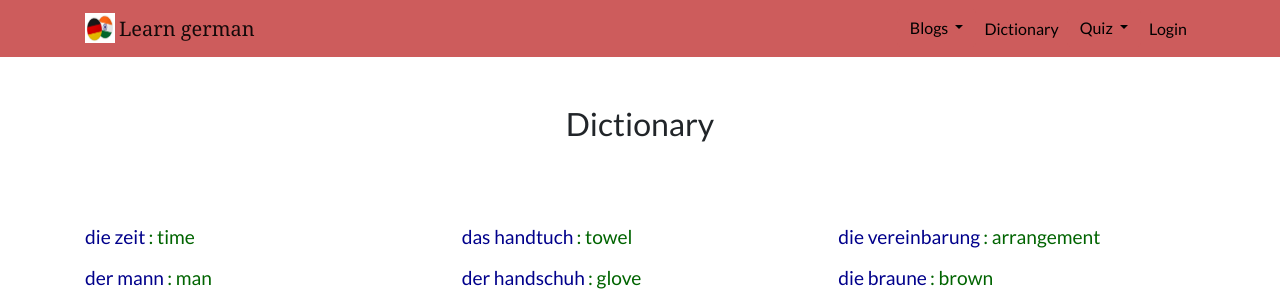
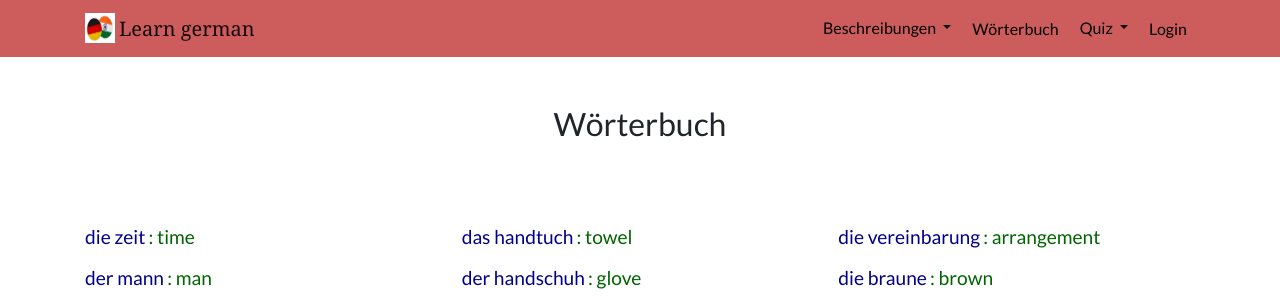
Before and after one commit to ranjithrajasimha/django3-german, a Django app: page /dictionary/ in a window 1280 px wide. Shown: the top 300 px of the page. Run offline with Django 3.2, Linux system fonts and the light colour scheme; parts of the project's set-up code (start-up, migrations or seed data) failed here and were passed over; some libraries are stand-ins or nearby versions.

Commit message:
update some german names

```diff
--- a/german/templates/german/base.html
+++ b/german/templates/german/base.html
@@ -14,7 +14,14 @@
 
   <link href="https://fonts.googleapis.com/css?family=Lato&display=swap" rel="stylesheet">
 
-  <link rel="icon" type="image/jpg" href="{% static "german/Logo.jpg" %}">
+  <!-- <link rel="icon" type="image/jpg" href="{% static "german/Logo.jpg" %}"> -->
+  {% if user.username == "ranjithrajasimha" %}
+  <link rel="icon" type="image/jpeg" href="{% static 'german/ranjith.jpeg' %}">
+  {% elif user.username == "rinee" %}
+  <link rel="icon" type="image/jpeg" href="{% static 'german/rinee-shirke.jpeg' %}">
+  {% else %}
+  <link rel="icon" type="image/jpg" href="{% static 'german/Logo.jpg' %}">
+  {% endif %}
 
   <!-- <title>German</title> -->
 </head>
@@ -35,7 +42,7 @@
           <li class="nav-item">
             <div class="dropdown">
               <button type="button" class="btn dropdown-toggle" data-toggle="dropdown" style="background-color: indianred;color: black;">
-                Blogs
+                Beschreibungen
               </button>
               <div class="dropdown-menu">
                 <a class="dropdown-item" href="{% url 'germanblogs' %}" target="_self" style="font-size: smaller;">View</a>
@@ -47,7 +54,7 @@
             </div>
           </li>
           <li class="nav-item">
-            <a class="nav-link" href="{% url 'dictionary' %}" target="_self" style="font-size: medium;">Dictionary</a>
+            <a class="nav-link" href="{% url 'dictionary' %}" target="_self" style="font-size: medium;">Wörterbuch</a>
           </li>
           <li class="nav-item">
             <div class="dropdown">
--- a/german/templates/german/createblog.html
+++ b/german/templates/german/createblog.html
@@ -6,7 +6,7 @@
     <title>Create</title>
     <div class="row justify-content-center mt-5">
         <div class="col-md-5">
-            <h2>New Blog</h2>
+            <h2>Neue Beschreibung</h2>
         </div>
     </div>
 </head>
--- a/german/templates/german/dictionary.html
+++ b/german/templates/german/dictionary.html
@@ -2,9 +2,9 @@
 
 {% block content %}
 <head>
-    <title>Dictionary</title>
+    <title>Wörterbuch</title>
     <div class="row justify-content-center mt-5">
-    <h2>Dictionary</h2>
+    <h2>Wörterbuch</h2>
     </div>
 </head>
 <style>
--- a/german/templates/german/editblog.html
+++ b/german/templates/german/editblog.html
@@ -6,7 +6,7 @@
     <title>Edit</title>
     <div class="row justify-content-center mt-5">
         <div class="col-md-5">
-            <h2>Edit Blog</h2>
+            <h2>Edit Beschreibung</h2>
         </div>
     </div>
     <div class="row justify-content-center mt-5">
--- a/german/templates/german/germanblogs.html
+++ b/german/templates/german/germanblogs.html
@@ -3,9 +3,9 @@
 {% block content %}
 
 <head>
-    <title>Blogs</title>
+    <title>Beschreibungen</title>
     <div class="row justify-content-center mt-5">
-    <h2>Blogs</h2>
+    <h2>Beschreibungen</h2>
     </div>
 </head>
 <style>
```
